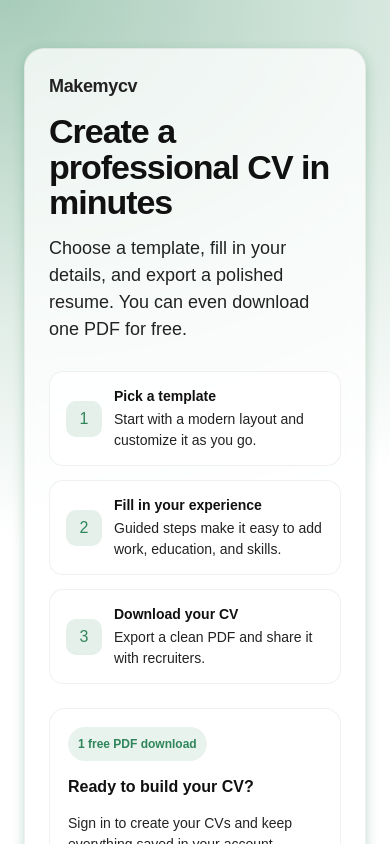
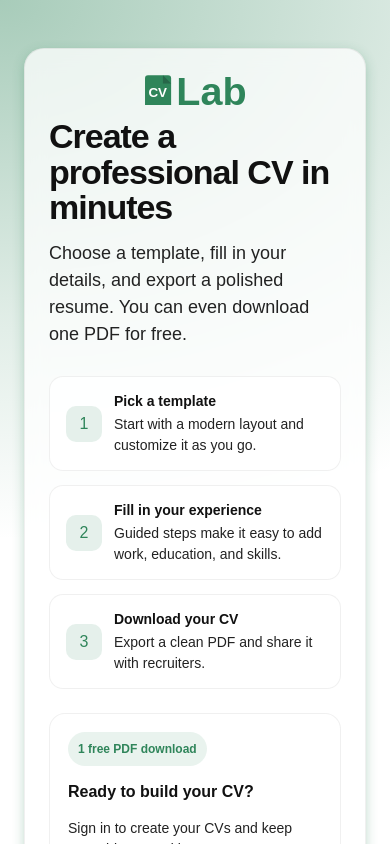
Before and after one commit to MishaKompaniec/make-cv, a Next.js app: page /welcome in a window 390 px wide. Shown: the top 844 px of the page. Built offline with nearby package versions, Linux system fonts and the light colour scheme; no server answers; a web font is replaced by a local one.

Commit message:
refactor: replace text-based brand with Logo component on welcome page, adjust brand container to absolute positioning with fixed dimensions in top-right corner, add responsive mobile styles to center logo with auto margins, and update Logo SVG viewBox dimensions

```diff
--- a/src/app/(public)/welcome/page.module.scss
+++ b/src/app/(public)/welcome/page.module.scss
@@ -28,6 +28,7 @@
   backdrop-filter: blur(10px);
   box-shadow: $shadow-md;
   border: 1px solid rgba(0, 0, 0, 0.06);
+  position: relative;
 }
 
 .header {
@@ -37,10 +38,13 @@
 }
 
 .brand {
-  font-weight: 800;
-  letter-spacing: -0.02em;
-  font-size: 18px;
-  color: $text;
+  width: 100px;
+  height: auto;
+  display: flex;
+  align-items: center;
+  position: absolute;
+  top: 15px;
+  right: 15px;
 }
 
 .title {
@@ -149,6 +153,11 @@
     padding: 24px;
   }
 
+  .brand {
+    position: static;
+    margin: 0 auto 14px auto;
+  }
+
   .title {
     font-size: 34px;
   }
--- a/src/app/(public)/welcome/page.tsx
+++ b/src/app/(public)/welcome/page.tsx
@@ -5,6 +5,7 @@ import { signIn, useSession } from "next-auth/react";
 import { useEffect } from "react";
 
 import { Button } from "@/components/ui/button/button";
+import { Logo } from "@/components/ui/logo/logo";
 
 import styles from "./page.module.scss";
 
@@ -21,8 +22,10 @@ export default function WelcomePage() {
   return (
     <div className={styles.container}>
       <div className={styles.card}>
+        <div className={styles.brand}>
+          <Logo />
+        </div>
         <header className={styles.header}>
-          <div className={styles.brand}>Makemycv</div>
           <h1 className={styles.title}>Create a professional CV in minutes</h1>
           <p className={styles.subtitle}>
             Choose a template, fill in your details, and export a polished
--- a/src/components/ui/logo/logo.tsx
+++ b/src/components/ui/logo/logo.tsx
@@ -3,7 +3,7 @@ export function Logo() {
     <svg
       width="100%"
       height="100%"
-      viewBox="0 0 160 43"
+      viewBox="0 0 134 43"
       xmlns="http://www.w3.org/2000/svg"
     >
       <rect x="0" y="3" width="35" height="45" rx="4" ry="4" fill="#2f855a" />
```
